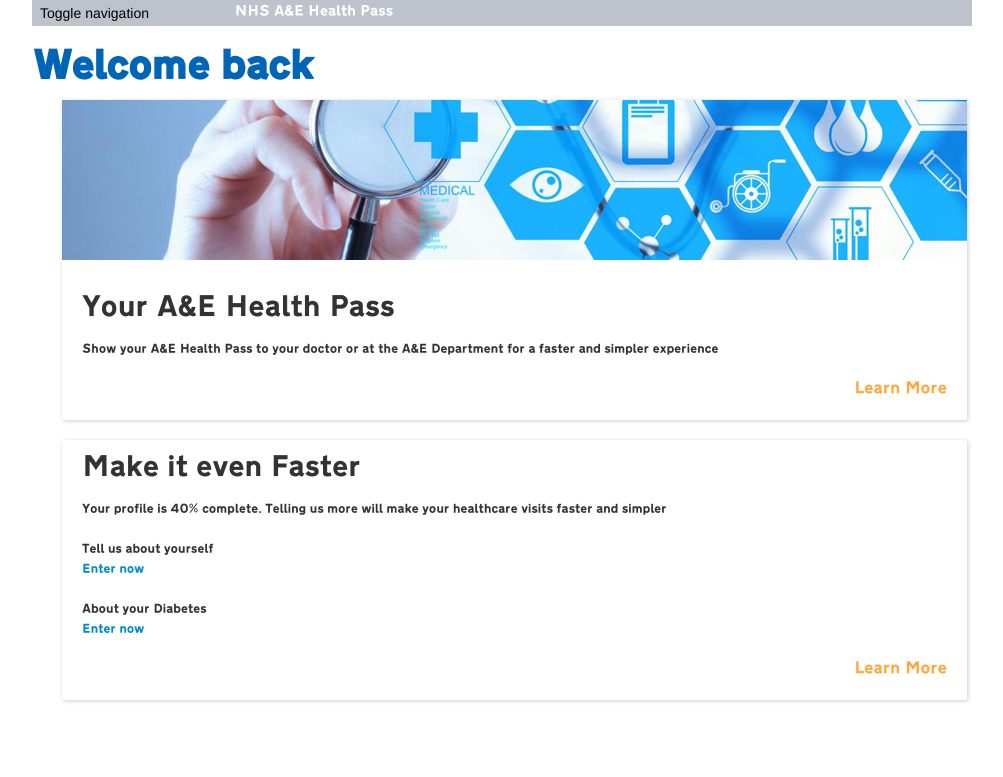
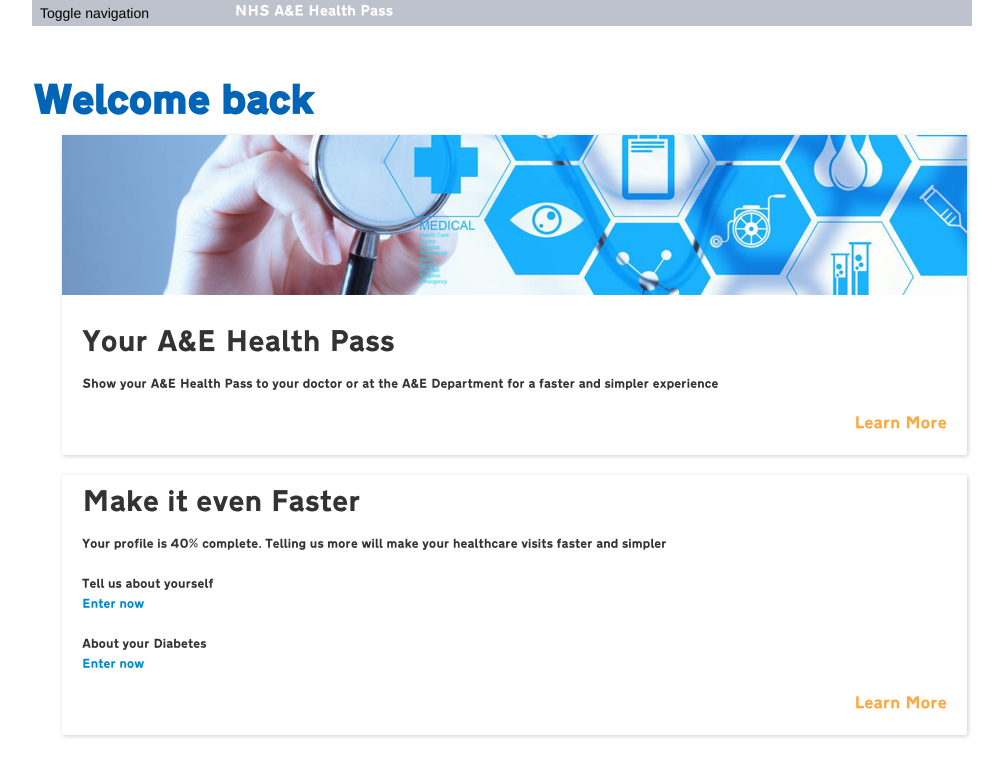
Before and after one commit to canhhs91/NHS-navigation-hack-A-E, a Django app: page /yourhome in a window 1280 px wide. Shown: the top 777 px of the page, without its empty margins (138-1141 px from the left). Run offline with Django 3.2, Linux system fonts and the light colour scheme; some libraries are stand-ins or nearby versions.

Commit message:
change db

```diff
--- a/core/static/questions.css
+++ b/core/static/questions.css
@@ -28,3 +28,9 @@
     display: block;
     cursor: pointer;
 }
+
+
+
+.container.maincontainer {
+    padding-top: 75px;
+}
--- a/core/static/style.css
+++ b/core/static/style.css
@@ -177,3 +177,12 @@
 .navbar-header a{
     color: #fff !important;
 }
+
+
+
+
+
+
+.container.maincontainer {
+    padding-top: 75px;
+}
--- a/core/static/welcome.css
+++ b/core/static/welcome.css
@@ -5,3 +5,8 @@
     color: white;
     text-decoration: underline;
 }
+
+
+.container.maincontainer {
+    padding-top: 0px;
+}
--- a/core/templates/yourhome.html
+++ b/core/templates/yourhome.html
@@ -4,8 +4,6 @@
 {% load base_tags %}
 {% block content %}
 {% csrf_token %}
-<br>
-<br>
 <h1>Welcome
 back</h1>
     <ul class="panes">
```
Also changed, not shown: db.sqlite3.
